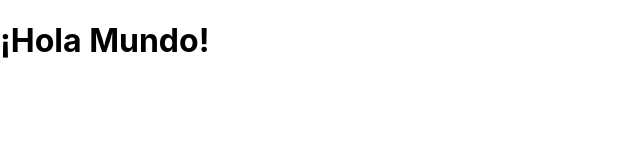
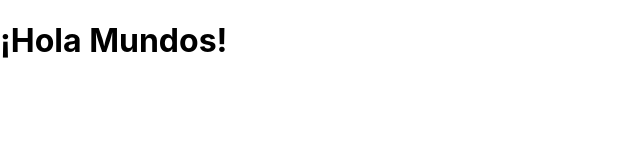
Before and after one commit to BlueAzrell/proyecto_ReactJs_Acosta, a React (Create React App) app: page / in a window 1280 px wide. Shown: the top 160 px of the page, without its empty margins (0-640 px from the left). Built offline with nearby package versions, Linux system fonts and the light colour scheme.

Commit message:
Primer commit

```diff
--- a/src/App.js
+++ b/src/App.js
@@ -3,7 +3,7 @@ import './App.css';
 
 function App() {
   return (
-<h1>¡Hola Mundo!</h1>
+<h1>¡Hola Mundos!</h1>
   );
 }
 
```
